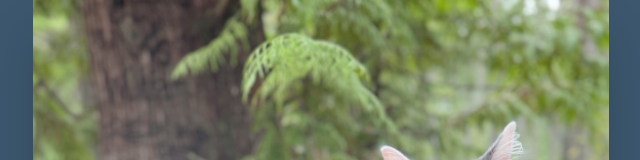
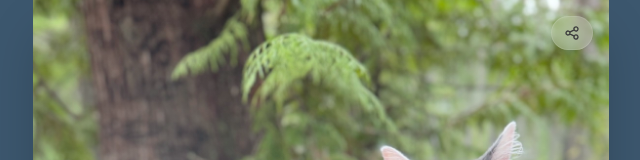
Before and after one commit to vilmora-dev/link-in-bio, a React (Vite) app: page / in a window 1280 px wide. Shown: the top 160 px of the page, without its empty margins (319-959 px from the left). Built offline with nearby package versions, Linux system fonts and the light colour scheme.

Commit message:
feat: add share page button

```diff
--- a/src/App.jsx
+++ b/src/App.jsx
@@ -87,7 +87,19 @@ function App() {
 
           {/* Spacer for image area */}
           <div className="h-[75vh] flex-shrink-0 relative">
-
+            {/* Share button */}
+            <div className="absolute top-4 right-4 z-10">
+              <button
+                onClick={() => {}}
+                className="flex items-center gap-2 px-3 py-2 bg-white/20 backdrop-blur-sm text-[#3e3e3e] font-medium rounded-full shadow-lg hover:bg-white/10 hover:shadow-xl hover:scale-105 active:scale-95 transition-all duration-200 border border-white/10"
+                aria-label="Share this page"
+              >
+                <svg className="w-4 h-4" fill="none" stroke="currentColor" viewBox="0 0 24 24">
+                  <path strokeLinecap="round" strokeLinejoin="round" strokeWidth={2}
+                    d="M8.684 13.342C8.886 12.938 9 12.482 9 12c0-.482-.114-.938-.316-1.342m0 2.684a3 3 0 110-2.684m0 2.684l6.632 3.316m-6.632-6l6.632-3.316m0 0a3 3 0 105.367-2.684 3 3 0 00-5.367 2.684zm0 9.316a3 3 0 105.367 2.684 3 3 0 00-5.367-2.684z" />
+                </svg>
+              </button>
+            </div>
           </div>
 
           {/* Content area with gradient background */}
```
